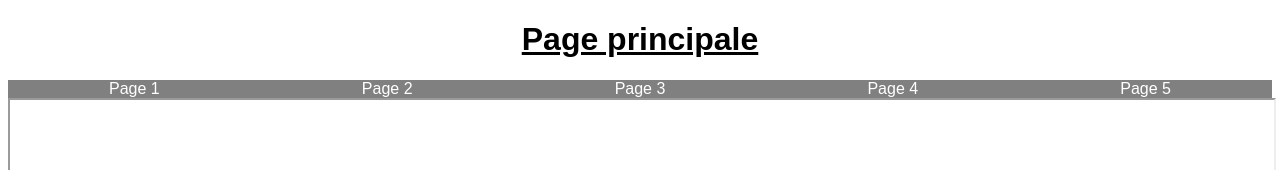
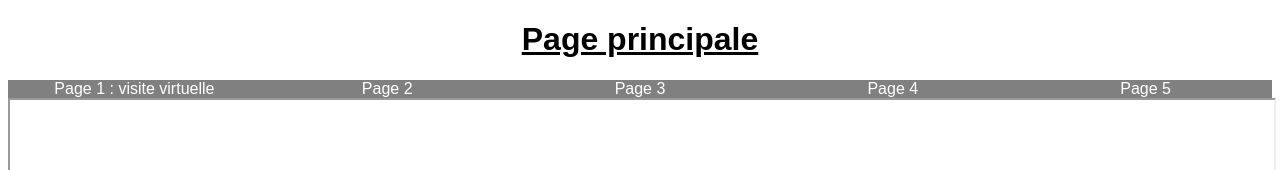
Before and after one commit to Ferdi888-dot/Squelette-de-site, a plain HTML site: page index.html in a window 1280 px wide. Shown: the top 170 px of the page. Drawn offline with Linux system fonts and the light colour scheme.

Commit message:
Update index.html

```diff
--- a/index.html
+++ b/index.html
@@ -13,7 +13,7 @@
 		<h1>Page principale</h1> <!On met un titre de page>
 
 		<nav> <!Le menu "nav" correspondd à la barre de navigation du site>
-			<a href="Annexes/index.html" target="iframe">Page 1</a> <!On crée des liens pour chaque page annexe qui s'ouvre dans l'iframe>
+			<a href="Annexes/index.html" target="iframe">Page 1 : visite virtuelle</a> <!On crée des liens pour chaque page annexe qui s'ouvre dans l'iframe>
 			<a href="Annexes/page2.html" target="iframe">Page 2</a>
 			<a href="Annexes/page3.html" target="iframe">Page 3</a>
 			<a href="Annexes/page4.html" target="iframe">Page 4</a>
```
